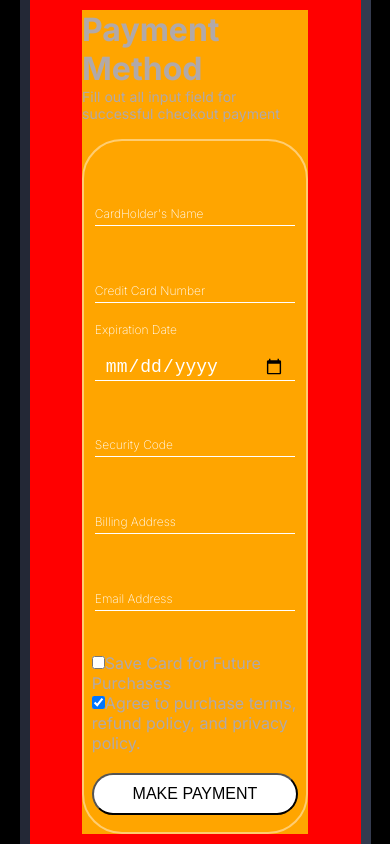
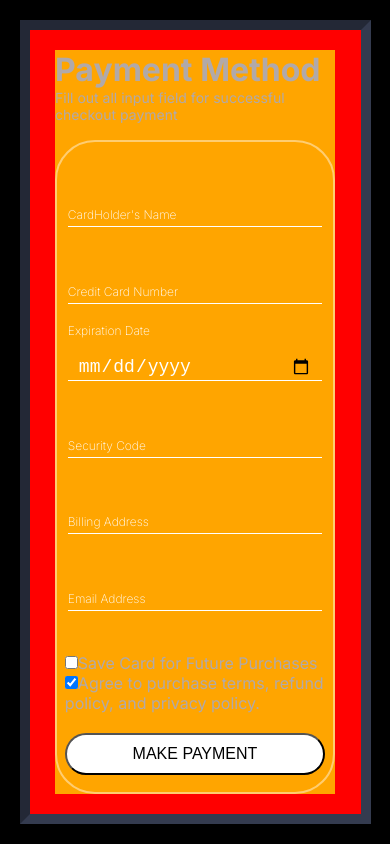
Before and after one commit to Lovethrech/Chel-DayTwo, a Vue app: page / in a window 390 px wide. Built offline with nearby package versions, Linux system fonts and the light colour scheme.

Commit message:
...working on the project.

```diff
--- a/src/assets/main.css
+++ b/src/assets/main.css
@@ -1,6 +1,7 @@
 @import './base.css';
 
 main{
+    padding: 30px 0;
     width:100%;
     min-height: 100vh;
     display: flex;
--- a/src/components/CheckOutMainCtn.vue
+++ b/src/components/CheckOutMainCtn.vue
@@ -27,7 +27,10 @@ import AuthMainContent from './AuthMainContent.vue';
 
 }
 
-@media screen and (max-width:950px) {
+@media screen and (max-width:980px) {
+    .check-out-main-ctn-main-ctn{
+        padding: 20px 10px;
+    }
     .check-out-main-ctn-mini-ctn{
         width:90%;
         min-height:80vh;
--- a/src/views/HomeView.vue
+++ b/src/views/HomeView.vue
@@ -1,11 +1,9 @@
 <script setup>
-// import CheckOutMainCtn from '@/components/CheckOutMainCtn.vue';
 import AuthMainBgCtn from '@/components/AuthMainBgCtn.vue';
 </script>
 
 <template>
   <main>
-    <!-- <CheckOutMainCtn></CheckOutMainCtn> -->
     <AuthMainBgCtn></AuthMainBgCtn>
   </main>
 </template>
```
